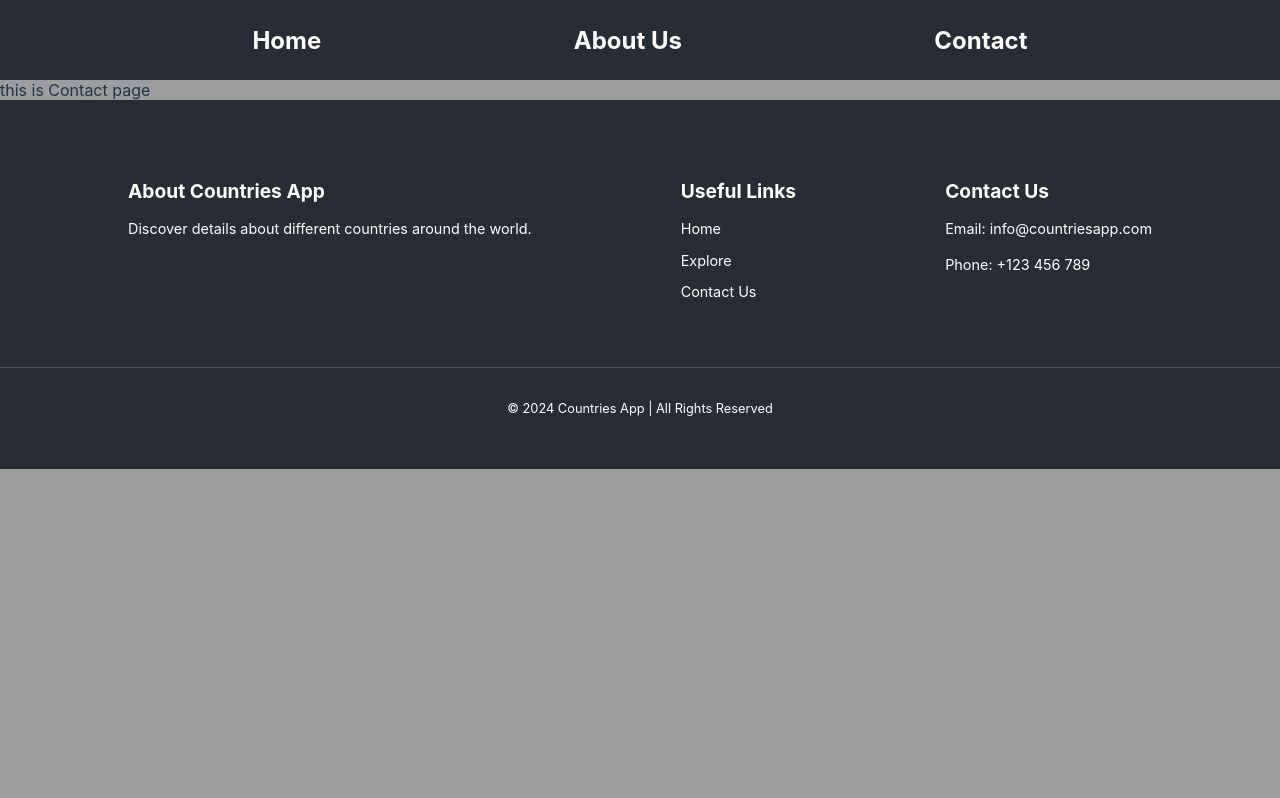
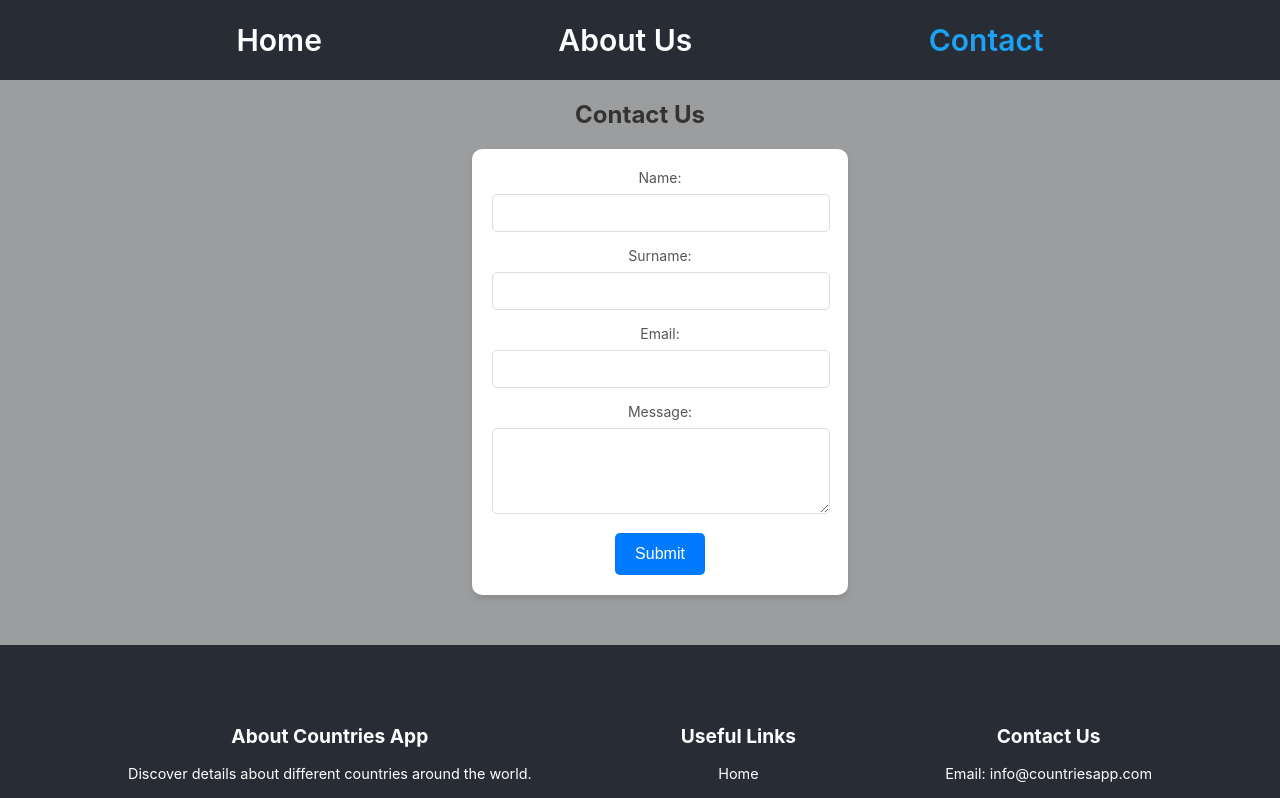
Before and after one commit to Lasha-Dagelishvili/Country-App, a React (Vite) app: page /contact in a window 1280 px wide. Shown: the top 798 px of the page. Built offline with nearby package versions, Linux system fonts and the light colour scheme.

Commit message:
made sixth homework

```diff
--- a/src/App.tsx
+++ b/src/App.tsx
@@ -1,11 +1,13 @@
-import '@/index.css'
-import { Route, Routes } from 'react-router-dom'
-import ArticlesListView from './pages/home/views/list'
-import DefaultLayout from './layouts/default'
-import AboutView from './pages/about/views/about'
-import ContactInformationView from './pages/contact/views/contact'
-import NotFoundPage from './pages/404'
-import { Suspense } from 'react'
+import '@/index.css';
+import { Route, Routes } from 'react-router-dom';
+import ArticlesListView from './pages/home/views/list';
+import DefaultLayout from './layouts/default';
+import AboutView from './pages/about/views/about';
+import ContactInformationView from './pages/contact/views/contact';
+import NotFoundPage from './pages/404';
+import { Suspense } from 'react';
+import CountryDetails from './pages/home/components/country/CountryDetails';
+import Hero from './pages/home/components/hero/Hero';
 
 function App() {
   return (
@@ -19,13 +21,17 @@ function App() {
             </Suspense>
           }
         />
-            <Route path='/' element={<ArticlesListView />} />
-            <Route path='about' element={<AboutView />} />
-            <Route path='contact' element={<ContactInformationView />} />
+        <Route path="/" element={<ArticlesListView />} />
+        <Route path="about" element={<AboutView />} />
+        <Route path="contact" element={<ContactInformationView />} />
+
+        <Route path="countries" element={<Hero />} />
+        <Route path="country/:name" element={<CountryDetails />} />
       </Route>
-          <Route path='*' element={<NotFoundPage /> } />
+
+      <Route path="*" element={<NotFoundPage />} />
     </Routes>
-  )
+  );
 }
 
-export default App
+export default App;
--- a/src/components/base/navbar/navbar.css
+++ b/src/components/base/navbar/navbar.css
@@ -22,11 +22,19 @@
     text-decoration: none;
 }
 
-.nav_items h2 {
+
+
+.nav_items {
+    font-size: 30px;
+    font-weight: 600;
     color: white;
     transition: color 0.3s;
 }
 
-.nav_items h2:hover {
+.active {
+    color:#1da1f2;
+}
+
+.nav_items:hover {
     color: #1da1f2;
 }
--- a/src/components/base/navbar/navbar.tsx
+++ b/src/components/base/navbar/navbar.tsx
@@ -1,31 +1,31 @@
-import '@/components/base/navbar/navbar.css'
+import '@/components/base/navbar/navbar.css';
+
 import { FC } from 'react';
-import { NavLink, NavLinkRenderProps } from 'react-router-dom';
+import { NavLink } from 'react-router-dom';
 
 const Navbar: FC = () => {
 
-      // const HandleActiveNav = (props: NavLinkRenderProps) => {
-      //     const {isActive} = props;
+      const HandleActiveNav = document.querySelectorAll('.nav_items');
 
-      //     if (isActive){
-      //       return classes["activate_nav_items"];
-      //     } else {
-      //       return classes["nav_items"];
-      //     };
-      // }
+      HandleActiveNav.forEach(navLinkEL => {
+        navLinkEL.addEventListener('click', () => {
+          document.querySelector('.active')?.classList.remove('active');
+          navLinkEL.classList.add('active');
+        });
+      });
 
     return (
-      <header>
+      <header >
         <nav>
           <div className='container'>
             <NavLink className={"nav_items"} to="/">
-              <h2>Home</h2>
+              Home
             </NavLink>
             <NavLink className={"nav_items"} to="/about">
-              <h2>About Us</h2>
+              About Us
             </NavLink>
             <NavLink className={"nav_items"} to="/contact">
-              <h2>Contact</h2>
+              Contact
             </NavLink>
           </div>
         </nav>
--- /dev/null
+++ b/src/pages/contact/components/information/contactform.css
@@ -0,0 +1,68 @@
+  form {
+    background-color: white;
+    padding: 20px;
+    border-radius: 10px;
+    box-shadow: 0 4px 6px rgba(0, 0, 0, 0.1);
+    max-width: 400px;
+    width: 100%;
+    margin-bottom: 50px;
+  }
+
+  h2 {
+    text-align: center;
+    margin-bottom: 20px;
+    color: #333;
+  }
+
+  label {
+    font-size: 14px;
+    color: #555;
+    margin-bottom: 8px;
+    display: block;
+  }
+
+  input, textarea {
+    width: 100%;
+    padding: 10px;
+    border: 1px solid #ddd;
+    border-radius: 5px;
+    margin-bottom: 15px;
+    font-size: 14px;
+    color: #333;
+    transition: border 0.3s ease;
+    width: 94%;
+  }
+
+  input:focus, textarea:focus {
+    border-color: #007bff;
+    outline: none;
+  }
+
+  textarea {
+    resize: vertical;
+  }
+
+  button {
+    background-color: #007bff;
+    color: white;
+    padding: 12px 20px;
+    border: none;
+    border-radius: 5px;
+    cursor: pointer;
+    font-size: 16px;
+    transition: background-color 0.3s ease;
+  }
+
+  button:hover {
+    background-color: #0056b3;
+  }
+
+  @media (max-width: 500px) {
+    form {
+      padding: 15px;
+    }
+
+    button {
+      width: 100%;
+    }
+  }
--- a/src/pages/contact/components/information/index.tsx
+++ b/src/pages/contact/components/information/index.tsx
@@ -1,8 +1,91 @@
+import React, { useState } from 'react';
+import './contactform.css';
+
 
 const ContactInformation = () => {
+
+  const [formData, setFormData] = useState({
+    name: '',
+    surname: '',
+    email: '',
+    message: ''
+  });
+
+  const handleChange = (e: React.ChangeEvent<HTMLInputElement | HTMLTextAreaElement>) => {
+    setFormData({
+      ...formData,
+      [e.target.name]: e.target.value
+    });
+  };
+
+  const handleSubmit = (e: React.FormEvent<HTMLFormElement>) => {
+    e.preventDefault();
+    console.log(formData);
+
+    setFormData({
+      name: '',
+      surname: '',
+      email: '',
+      message: ''
+    });
+  };
+
+  const handleKeyDown = (e: React.KeyboardEvent<HTMLFormElement>) => {
+    const target = e.target as HTMLElement;
+    if (e.key === 'Enter' && target.tagName !== 'TEXTAREA') {
+      e.preventDefault();
+      console.log(formData);
+    }
+  };
+
   return (
-    <div>this is Contact page</div>
-  )
-}
+    <div style={{ maxWidth: '400px', margin: '0 auto' }}>
+      <h2>Contact Us</h2>
+      <form onSubmit={handleSubmit} onKeyDown={handleKeyDown}>
+        <label htmlFor="name">Name:</label>
+        <input
+          type="text"
+          id="name"
+          name="name"
+          value={formData.name}
+          onChange={handleChange}
+          required
+        />
 
-export default ContactInformation
+        <label htmlFor="surname">Surname:</label>
+        <input
+          type="text"
+          id="surname"
+          name="surname"
+          value={formData.surname}
+          onChange={handleChange}
+          required
+        />
+
+        <label htmlFor="email">Email:</label>
+        <input
+          type="email"
+          id="email"
+          name="email"
+          value={formData.email}
+          onChange={handleChange}
+          required
+        />
+
+        <label htmlFor="message">Message:</label>
+        <textarea
+          id="message"
+          name="message"
+          value={formData.message}
+          onChange={handleChange}
+          rows={4}
+          required
+        ></textarea>
+
+        <button type="submit">Submit</button>
+      </form>
+    </div>
+  );
+};
+
+export default ContactInformation;
--- a/src/pages/home/components/country/country.tsx
+++ b/src/pages/home/components/country/country.tsx
@@ -1,11 +1,9 @@
+import { Link } from 'react-router-dom';
+
 const CountryCard = (
   { name, capital, population, image}:
-  { name: string,
-    capital: string,
-    population: string,
-    image: string
-  }) => {
-
+  { name: string, capital: string, population: string, image: string }
+) => {
   return (
     <div className="card">
       <img src={image} alt={`Image of ${name}`} />
@@ -13,7 +11,10 @@ const CountryCard = (
         <h2>{name}</h2>
         <p><strong>Capital:</strong> {capital}</p>
         <p><strong>Population:</strong> {population}</p>
-        <button>more | info</button>
+
+        <Link to={`/country/${name}`}>
+          <button>More | Info</button>
+        </Link>
       </div>
     </div>
   );
--- /dev/null
+++ b/src/pages/home/components/country/countrydetails.css
@@ -0,0 +1,29 @@
+.country-details {
+    width: 30%;
+    max-width: 600px;
+    margin: 20px auto;
+    text-align: center;
+    background-color: #fff;
+    padding: 20px;
+    border-radius: 10px;
+    box-shadow: 0 4px 8px rgba(0, 0, 0, 0.1);
+
+  }
+
+
+  .country-details img {
+    max-width: 100px;
+    margin-bottom: 20px;
+  }
+
+  .country-details p {
+    margin: 5px 0;
+    font-size: 16px;
+  }
+
+  .country-details h1 {
+    font-size: 2rem;
+    margin-bottom: 20px;
+    display: flex;
+    justify-content: center;
+  }
--- /dev/null
+++ b/src/pages/home/components/country/countrydetails.tsx
@@ -0,0 +1,52 @@
+import { useParams } from 'react-router-dom';
+import { useEffect, useState } from 'react';
+import './countrydetails.css';
+
+const CountryDetails = () => {
+  const { name } = useParams<{ name: string }>();
+  const [country, setCountry] = useState<any>(null);
+  const [loading, setLoading] = useState(true);
+
+  useEffect(() => {
+    if (!name) return;
+
+    fetch(`https://restcountries.com/v3.1/name/${name}`)
+      .then(response => response.json())
+      .then(data => {
+        const countryData = data.find((country: any) => country.name.common === name);
+        if (countryData) {
+          setCountry(countryData);
+        }
+        setLoading(false);
+      })
+      .catch(error => {
+        console.error('Error fetching country details:', error);
+        setLoading(false);
+      });
+  }, [name]);
+
+  if (loading) {
+    return <div>Loading...</div>;
+  }
+
+  if (!country) {
+    return <div>Country not found.</div>;
+  }
+
+  return (
+    <div className="country-details">
+      <h1>{country.name.common}</h1>
+      <img src={country.flags.png} alt={`${country.name.common} flag`} />
+      <p><strong>Capital:</strong> {country.capital ? country.capital[0] : 'No Capital'}</p>
+      <p><strong>Population:</strong> {country.population.toLocaleString()}</p>
+      <p><strong>Region:</strong> {country.region}</p>
+      <p><strong>Subregion:</strong> {country.subregion}</p>
+      <p><strong>Area:</strong> {country.area.toLocaleString()} km²</p>
+      <p><strong>Languages:</strong> {Object.values(country.languages || {}).join(', ')}</p>
+      <p><strong>Currencies:</strong> {Object.values(country.currencies || {}).map(currency => currency.name).join(', ')}</p>
+      <p><strong>Timezone:</strong> {country.timezones.join(', ')}</p>
+    </div>
+  );
+};
+
+export default CountryDetails;
```
Lines whose indentation alone changed are shown as unchanged.
